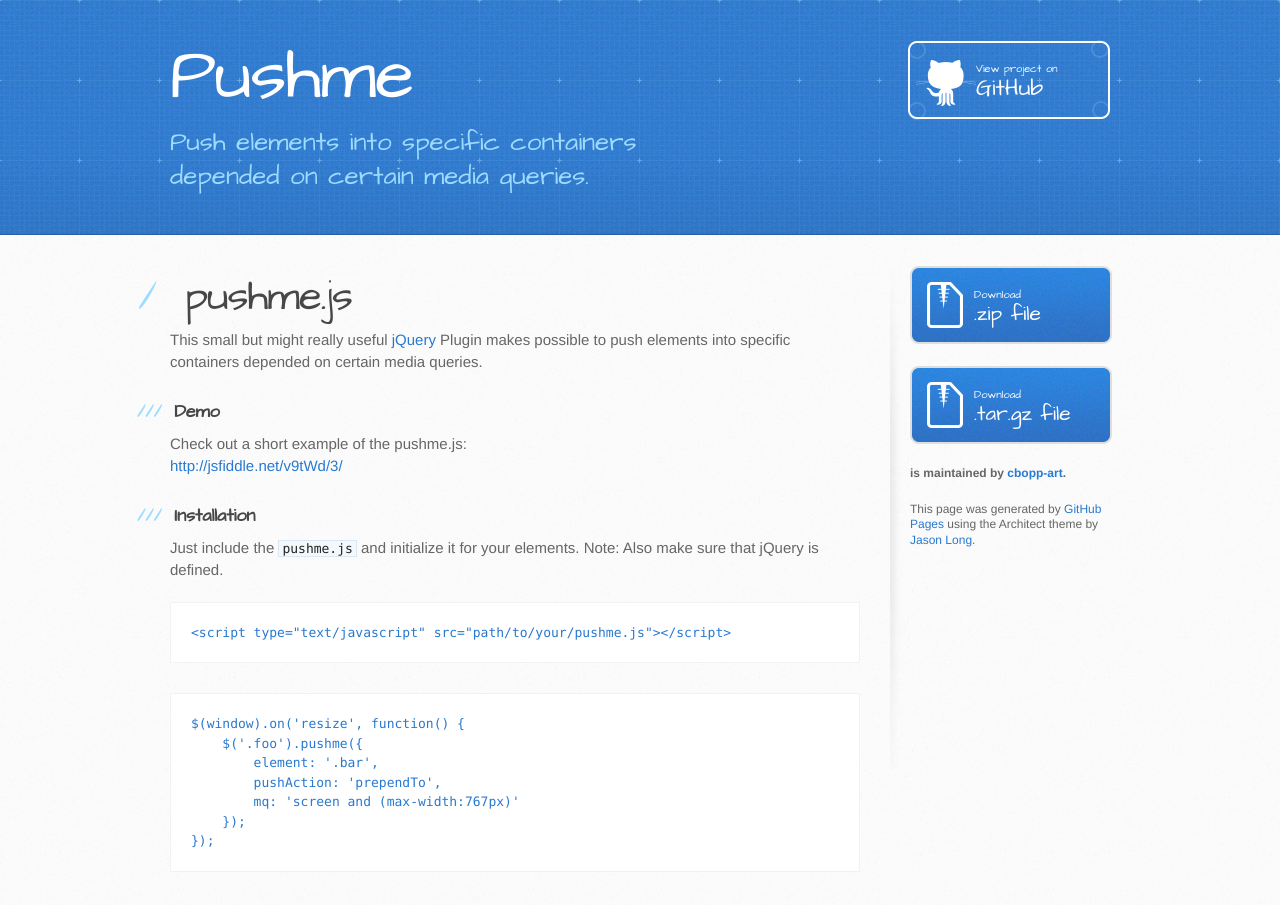
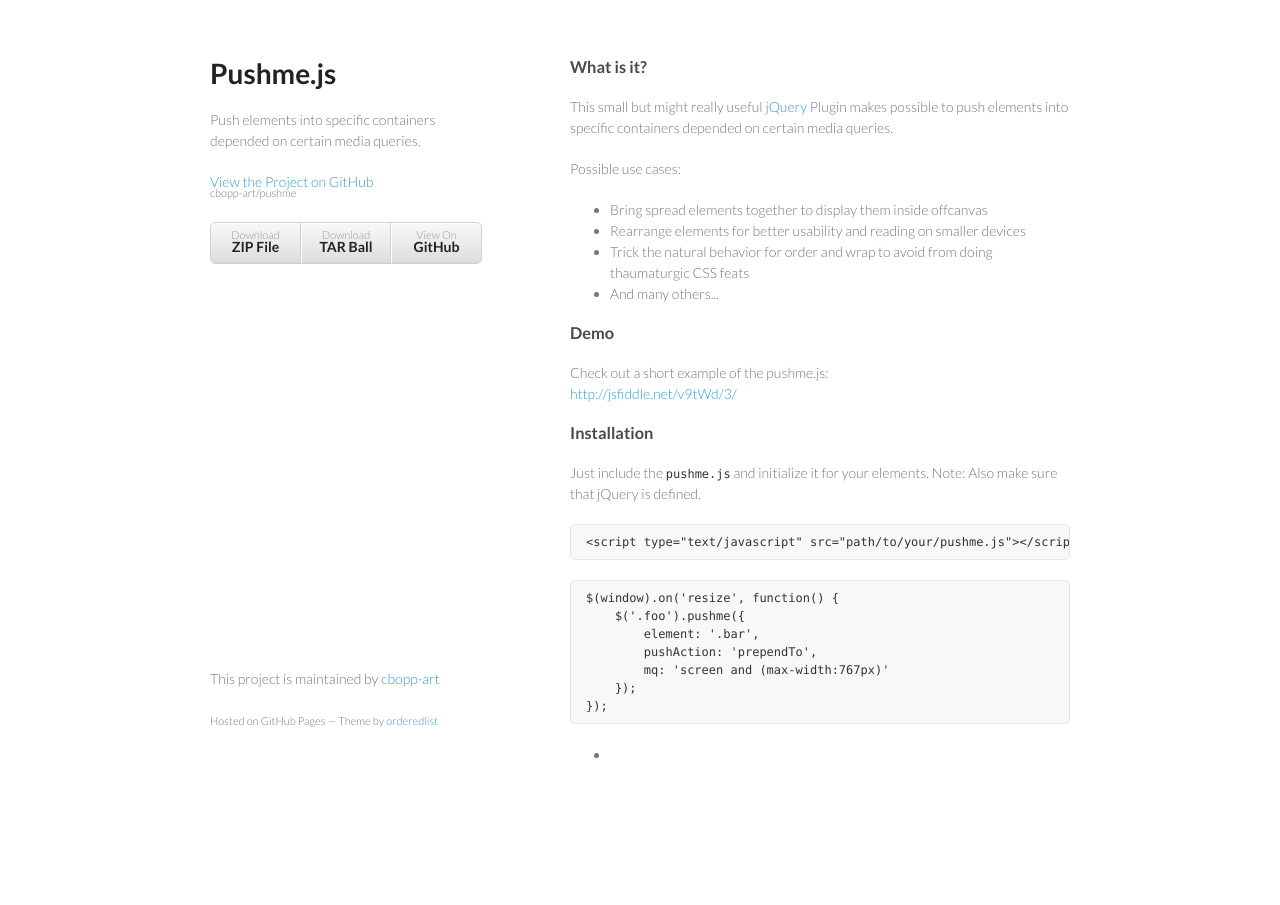
Before and after one commit to cbopp-art/pushme, a plain HTML site: page index.html in a window 1280 px wide. After the commit the page ends 835 px from the top, so only its background shows below. Drawn offline with Linux system fonts and the light colour scheme.

Commit message:
Create gh-pages branch via GitHub

```diff
--- a/index.html
+++ b/index.html
@@ -1,37 +1,46 @@
-<!DOCTYPE html>
+<!doctype html>
 <html>
   <head>
-    <meta charset='utf-8'>
+    <meta charset="utf-8">
     <meta http-equiv="X-UA-Compatible" content="chrome=1">
-    <meta name="viewport" content="width=device-width, initial-scale=1, maximum-scale=1">
-    <link href='https://fonts.googleapis.com/css?family=Architects+Daughter' rel='stylesheet' type='text/css'>
-    <link rel="stylesheet" type="text/css" href="stylesheets/stylesheet.css" media="screen">
-    <link rel="stylesheet" type="text/css" href="stylesheets/pygment_trac.css" media="screen">
-    <link rel="stylesheet" type="text/css" href="stylesheets/print.css" media="print">
+    <title>Pushme.js by cbopp-art</title>
 
+    <link rel="stylesheet" href="stylesheets/styles.css">
+    <link rel="stylesheet" href="stylesheets/pygment_trac.css">
+    <meta name="viewport" content="width=device-width, initial-scale=1, user-scalable=no">
     <!--[if lt IE 9]>
     <script src="//html5shiv.googlecode.com/svn/trunk/html5.js"></script>
     <![endif]-->
+  </head>
+  <body>
+    <div class="wrapper">
+      <header>
+        <h1>Pushme.js</h1>
+        <p>Push elements into specific containers depended on certain media queries.</p>
 
-    <title>Pushme by cbopp-art</title>
-  </head>
+        <p class="view"><a href="https://github.com/cbopp-art/pushme">View the Project on GitHub <small>cbopp-art/pushme</small></a></p>
 
-  <body>
-    <header>
-      <div class="inner">
-        <h1>Pushme</h1>
-        <h2>Push elements into specific containers depended on certain media queries.</h2>
-        <a href="https://github.com/cbopp-art/pushme" class="button"><small>View project on</small> GitHub</a>
-      </div>
-    </header>
 
-    <div id="content-wrapper">
-      <div class="inner clearfix">
-        <section id="main-content">
-          <h1>
-<a id="pushmejs" class="anchor" href="#pushmejs" aria-hidden="true"><span class="octicon octicon-link"></span></a>pushme.js</h1>
+        <ul>
+          <li><a href="https://github.com/cbopp-art/pushme/zipball/master">Download <strong>ZIP File</strong></a></li>
+          <li><a href="https://github.com/cbopp-art/pushme/tarball/master">Download <strong>TAR Ball</strong></a></li>
+          <li><a href="https://github.com/cbopp-art/pushme">View On <strong>GitHub</strong></a></li>
+        </ul>
+      </header>
+      <section>
+        <h3>
+<a id="what-is-it" class="anchor" href="#what-is-it" aria-hidden="true"><span class="octicon octicon-link"></span></a>What is it?</h3>
 
 <p>This small but might really useful <a href="http://www.jquery.com">jQuery</a> Plugin makes possible to push elements into specific containers depended on certain media queries.</p>
+
+<p>Possible use cases:</p>
+
+<ul>
+<li>Bring spread elements together to display them inside offcanvas</li>
+<li>Rearrange elements for better usability and reading on smaller devices</li>
+<li>Trick the natural behavior for order and wrap to avoid from doing thaumaturgic CSS feats</li>
+<li>And many others...</li>
+</ul>
 
 <h3>
 <a id="demo" class="anchor" href="#demo" aria-hidden="true"><span class="octicon octicon-link"></span></a>Demo</h3>
@@ -56,25 +65,18 @@
     });
 });
 </code></pre>
-        </section>
 
-        <aside id="sidebar">
-          <a href="https://github.com/cbopp-art/pushme/zipball/master" class="button">
-            <small>Download</small>
-            .zip file
-          </a>
-          <a href="https://github.com/cbopp-art/pushme/tarball/master" class="button">
-            <small>Download</small>
-            .tar.gz file
-          </a>
-
-          <p class="repo-owner"><a href="https://github.com/cbopp-art/pushme"></a> is maintained by <a href="https://github.com/cbopp-art">cbopp-art</a>.</p>
-
-          <p>This page was generated by <a href="https://pages.github.com">GitHub Pages</a> using the Architect theme by <a href="https://twitter.com/jasonlong">Jason Long</a>.</p>
-        </aside>
-      </div>
+<ul>
+<li>
+</li>
+</ul>
+      </section>
+      <footer>
+        <p>This project is maintained by <a href="https://github.com/cbopp-art">cbopp-art</a></p>
+        <p><small>Hosted on GitHub Pages &mdash; Theme by <a href="https://github.com/orderedlist">orderedlist</a></small></p>
+      </footer>
     </div>
-
+    <script src="javascripts/scale.fix.js"></script>
 
   </body>
 </html>
--- /dev/null
+++ b/javascripts/scale.fix.js
@@ -0,0 +1,17 @@
+var metas = document.getElementsByTagName('meta');
+var i;
+if (navigator.userAgent.match(/iPhone/i)) {
+  for (i=0; i<metas.length; i++) {
+    if (metas[i].name == "viewport") {
+      metas[i].content = "width=device-width, minimum-scale=1.0, maximum-scale=1.0";
+    }
+  }
+  document.addEventListener("gesturestart", gestureStart, false);
+}
+function gestureStart() {
+  for (i=0; i<metas.length; i++) {
+    if (metas[i].name == "viewport") {
+      metas[i].content = "width=device-width, minimum-scale=0.25, maximum-scale=1.6";
+    }
+  }
+}
--- /dev/null
+++ b/stylesheets/styles.css
@@ -0,0 +1,255 @@
+@import url(https://fonts.googleapis.com/css?family=Lato:300italic,700italic,300,700);
+
+body {
+  padding:50px;
+  font:14px/1.5 Lato, "Helvetica Neue", Helvetica, Arial, sans-serif;
+  color:#777;
+  font-weight:300;
+}
+
+h1, h2, h3, h4, h5, h6 {
+  color:#222;
+  margin:0 0 20px;
+}
+
+p, ul, ol, table, pre, dl {
+  margin:0 0 20px;
+}
+
+h1, h2, h3 {
+  line-height:1.1;
+}
+
+h1 {
+  font-size:28px;
+}
+
+h2 {
+  color:#393939;
+}
+
+h3, h4, h5, h6 {
+  color:#494949;
+}
+
+a {
+  color:#39c;
+  font-weight:400;
+  text-decoration:none;
+}
+
+a small {
+  font-size:11px;
+  color:#777;
+  margin-top:-0.6em;
+  display:block;
+}
+
+.wrapper {
+  width:860px;
+  margin:0 auto;
+}
+
+blockquote {
+  border-left:1px solid #e5e5e5;
+  margin:0;
+  padding:0 0 0 20px;
+  font-style:italic;
+}
+
+code, pre {
+  font-family:Monaco, Bitstream Vera Sans Mono, Lucida Console, Terminal;
+  color:#333;
+  font-size:12px;
+}
+
+pre {
+  padding:8px 15px;
+  background: #f8f8f8;
+  border-radius:5px;
+  border:1px solid #e5e5e5;
+  overflow-x: auto;
+}
+
+table {
+  width:100%;
+  border-collapse:collapse;
+}
+
+th, td {
+  text-align:left;
+  padding:5px 10px;
+  border-bottom:1px solid #e5e5e5;
+}
+
+dt {
+  color:#444;
+  font-weight:700;
+}
+
+th {
+  color:#444;
+}
+
+img {
+  max-width:100%;
+}
+
+header {
+  width:270px;
+  float:left;
+  position:fixed;
+}
+
+header ul {
+  list-style:none;
+  height:40px;
+
+  padding:0;
+
+  background: #eee;
+  background: -moz-linear-gradient(top, #f8f8f8 0%, #dddddd 100%);
+  background: -webkit-gradient(linear, left top, left bottom, color-stop(0%,#f8f8f8), color-stop(100%,#dddddd));
+  background: -webkit-linear-gradient(top, #f8f8f8 0%,#dddddd 100%);
+  background: -o-linear-gradient(top, #f8f8f8 0%,#dddddd 100%);
+  background: -ms-linear-gradient(top, #f8f8f8 0%,#dddddd 100%);
+  background: linear-gradient(top, #f8f8f8 0%,#dddddd 100%);
+
+  border-radius:5px;
+  border:1px solid #d2d2d2;
+  box-shadow:inset #fff 0 1px 0, inset rgba(0,0,0,0.03) 0 -1px 0;
+  width:270px;
+}
+
+header li {
+  width:89px;
+  float:left;
+  border-right:1px solid #d2d2d2;
+  height:40px;
+}
+
+header ul a {
+  line-height:1;
+  font-size:11px;
+  color:#999;
+  display:block;
+  text-align:center;
+  padding-top:6px;
+  height:40px;
+}
+
+strong {
+  color:#222;
+  font-weight:700;
+}
+
+header ul li + li {
+  width:88px;
+  border-left:1px solid #fff;
+}
+
+header ul li + li + li {
+  border-right:none;
+  width:89px;
+}
+
+header ul a strong {
+  font-size:14px;
+  display:block;
+  color:#222;
+}
+
+section {
+  width:500px;
+  float:right;
+  padding-bottom:50px;
+}
+
+small {
+  font-size:11px;
+}
+
+hr {
+  border:0;
+  background:#e5e5e5;
+  height:1px;
+  margin:0 0 20px;
+}
+
+footer {
+  width:270px;
+  float:left;
+  position:fixed;
+  bottom:50px;
+}
+
+@media print, screen and (max-width: 960px) {
+
+  div.wrapper {
+    width:auto;
+    margin:0;
+  }
+
+  header, section, footer {
+    float:none;
+    position:static;
+    width:auto;
+  }
+
+  header {
+    padding-right:320px;
+  }
+
+  section {
+    border:1px solid #e5e5e5;
+    border-width:1px 0;
+    padding:20px 0;
+    margin:0 0 20px;
+  }
+
+  header a small {
+    display:inline;
+  }
+
+  header ul {
+    position:absolute;
+    right:50px;
+    top:52px;
+  }
+}
+
+@media print, screen and (max-width: 720px) {
+  body {
+    word-wrap:break-word;
+  }
+
+  header {
+    padding:0;
+  }
+
+  header ul, header p.view {
+    position:static;
+  }
+
+  pre, code {
+    word-wrap:normal;
+  }
+}
+
+@media print, screen and (max-width: 480px) {
+  body {
+    padding:15px;
+  }
+
+  header ul {
+    display:none;
+  }
+}
+
+@media print {
+  body {
+    padding:0.4in;
+    font-size:12pt;
+    color:#444;
+  }
+}
```
Also changed, not shown: params.json (+1 -1 lines).
